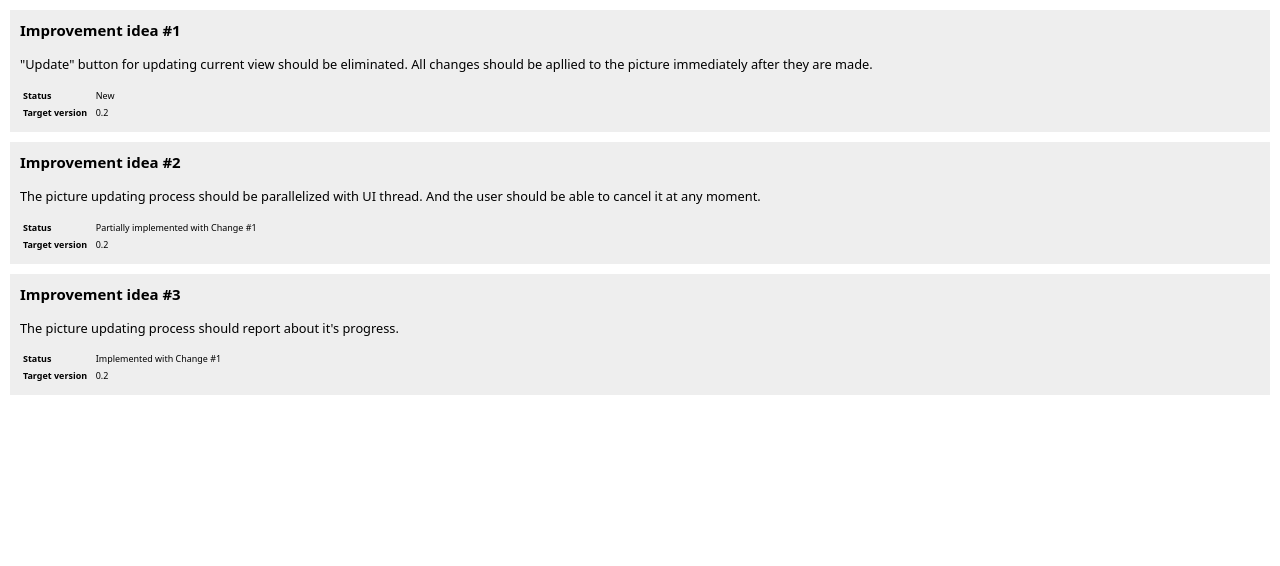
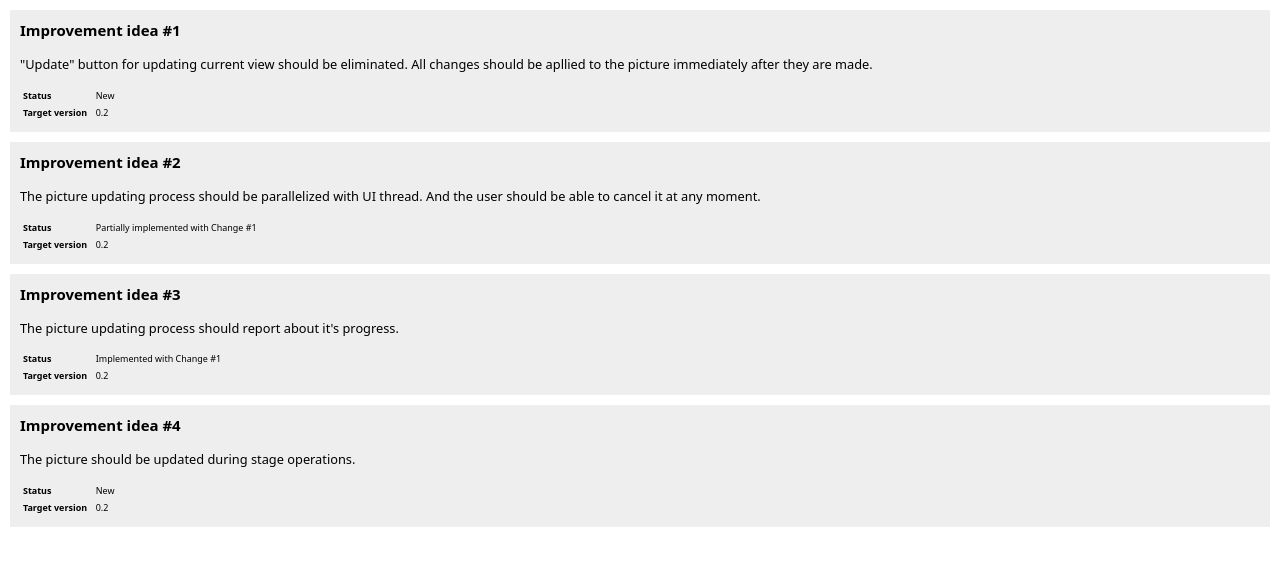
Before and after one commit to bigfatbrowncat/CatEye, a plain HTML site: page Tracking/ChangesPlan.html in a window 1280 px wide. Drawn offline with Linux system fonts and the light colour scheme.

Commit message:
Changes plan updated

```diff
--- a/Tracking/ChangesPlan.html
+++ b/Tracking/ChangesPlan.html
@@ -44,6 +44,18 @@
 		</tr>
 	</table>
 </div>
+<div>
+	<h3 style="margin-top: 0">Improvement idea #4</h3>
+	<p>The picture should be updated during stage operations.</p>
+	<table>
+		<tr>
+			<td><b>Status</b></td><td>New</td>
+		</tr>
+		<tr>
+			<td><b>Target version &nbsp;</b></td><td>0.2</td>
+		</tr>
+	</table>
+</div>
 
 </body>
 </html>
```
